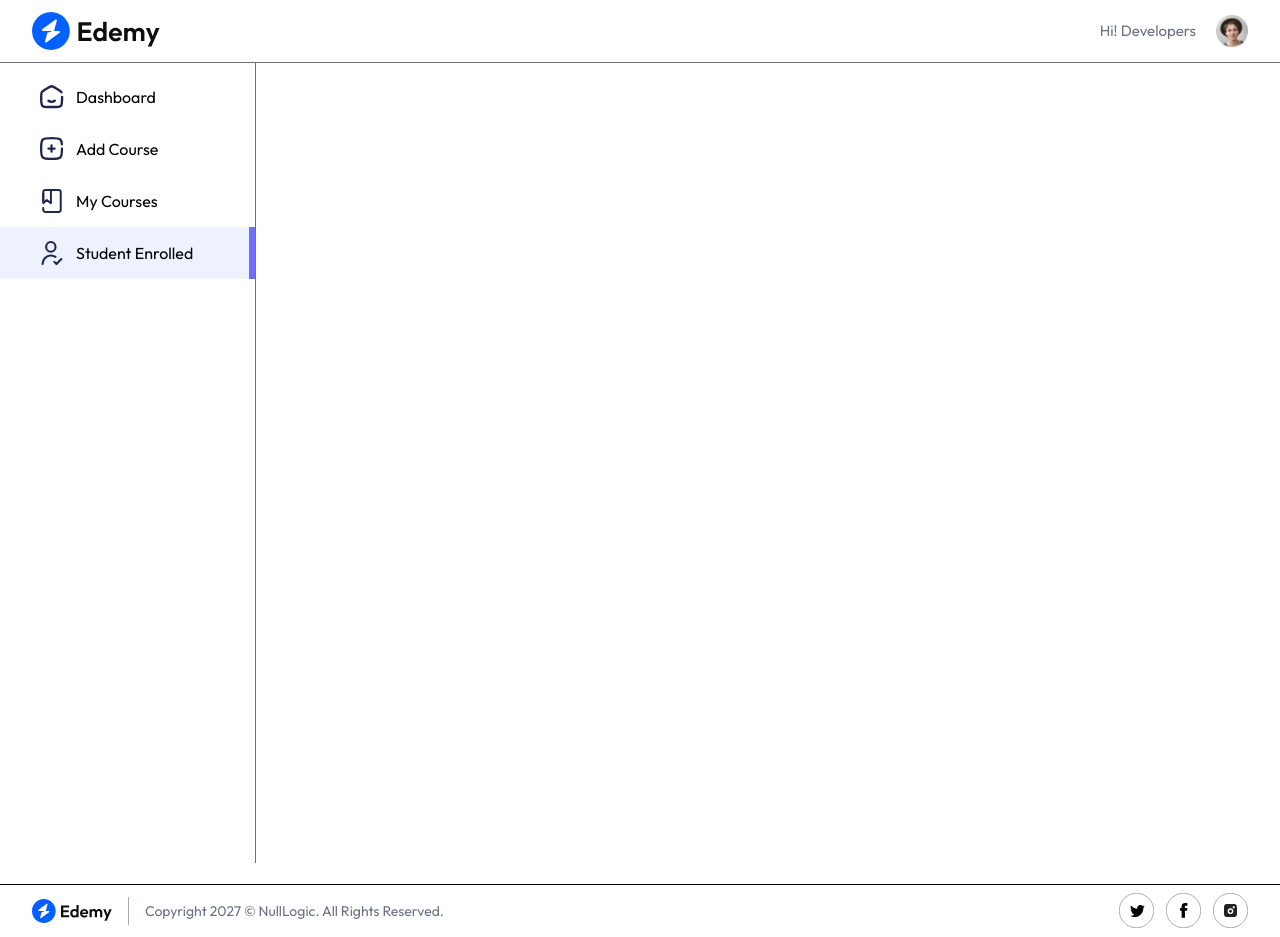
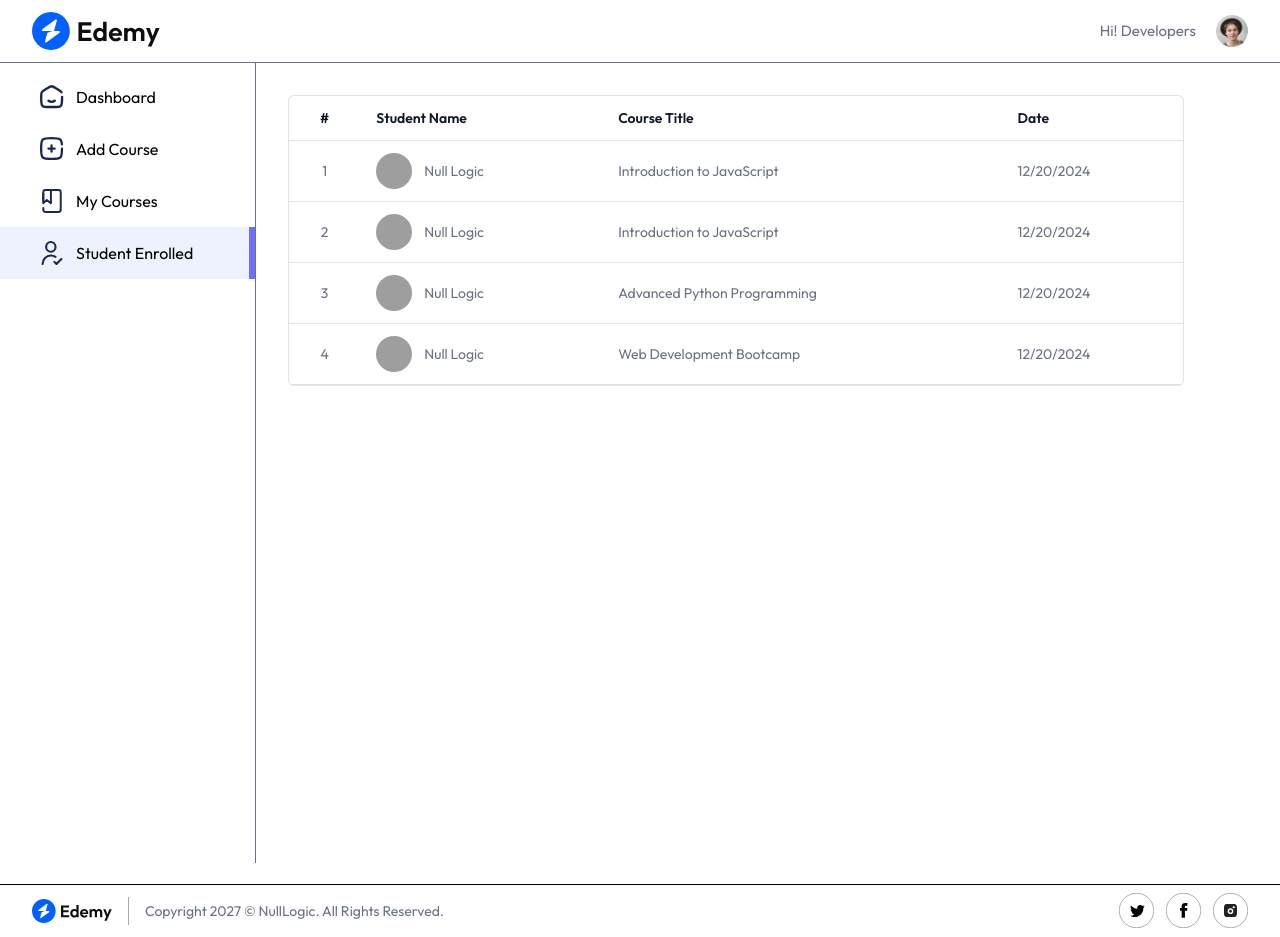
Before and after one commit to ethyne2666/lms, a React (Vite) app in the folder client/: page /educator/student-enrolled in a window 1280 px wide. Built offline with nearby package versions, Linux system fonts and the light colour scheme; no server answers; grey boxes are pictures that could not be loaded; a web font is replaced by a local one.

Commit message:
add course feature

```diff
--- a/client/src/App.jsx
+++ b/client/src/App.jsx
@@ -12,6 +12,8 @@
 import MyCourses from './pages/educator/MyCourses'
 import StudentsEnrolled from './pages/educator/StudentsEnrolled'
 import Navbar from './components/student/Navbar'
+import "quill/dist/quill.snow.css";
+
 
 const App = () => {
 
--- a/client/src/assets/assets.js
+++ b/client/src/assets/assets.js
@@ -92,8 +92,8 @@
 
 export const dummyEducatorData = {
     "_id": "675ac1512100b91a6d9b8b24",
-    "name": "GreatStack",
-    "email": "user.greatstack@gmail.com",
+    "name": "Null Logic",
+    "email": "user.Null Logic@gmail.com",
     "imageUrl": "https://img.clerk.com/eyJ0eXBlIjoicHJveHkiLCJzcmMiOiJodHRwczovL2ltYWdlcy5jbGVyay5kZXYvb2F1dGhfZ29vZ2xlL2ltZ18yclFkaDBOMmFqWnBoTTRBOXZUanZxVlo0aXYifQ",
     "createdAt": "2024-12-12T10:56:17.930Z",
     "updatedAt": "2024-12-12T10:56:17.930Z",
@@ -175,8 +175,8 @@
     {
         "student": {
             "_id": "user_2qQlvXyr02B4Bq6hT0Gvaa5fT9V",
-            "name": "GreatStack",
-            "imageUrl": "https://img.clerk.com/eyJ0eXBlIjoicHJveHkiLCJzcmMiOiJodHRwczovL2ltYWdlcy5jbGVyay5kZXYvb2F1dGhfZ29vZ2xlL2ltZ18ycVFsdmFMSkw3ckIxNHZMU2o4ZURWNEtmR2IifQ"
+            "name": "Null Logic",
+            "imageUrl": "https://res.cloudinary.com/debzdkdon/image/upload/v1785716873/nullLogic_logo_bk1bqc.jpg"
         },
         "courseTitle": "Introduction to JavaScript",
         "purchaseDate": "2024-12-20T08:39:55.509Z"
@@ -184,8 +184,8 @@
     {
         "student": {
             "_id": "user_2qQlvXyr02B4Bq6hT0Gvaa5fT9V",
-            "name": "GreatStack",
-            "imageUrl": "https://img.clerk.com/eyJ0eXBlIjoicHJveHkiLCJzcmMiOiJodHRwczovL2ltYWdlcy5jbGVyay5kZXYvb2F1dGhfZ29vZ2xlL2ltZ18ycVFsdmFMSkw3ckIxNHZMU2o4ZURWNEtmR2IifQ"
+            "name": "Null Logic",
+            "imageUrl": "https://res.cloudinary.com/debzdkdon/image/upload/v1785716873/nullLogic_logo_bk1bqc.jpg"
         },
         "courseTitle": "Introduction to JavaScript",
         "purchaseDate": "2024-12-20T08:59:49.964Z"
@@ -193,8 +193,8 @@
     {
         "student": {
             "_id": "user_2qQlvXyr02B4Bq6hT0Gvaa5fT9V",
-            "name": "GreatStack",
-            "imageUrl": "https://img.clerk.com/eyJ0eXBlIjoicHJveHkiLCJzcmMiOiJodHRwczovL2ltYWdlcy5jbGVyay5kZXYvb2F1dGhfZ29vZ2xlL2ltZ18ycVFsdmFMSkw3ckIxNHZMU2o4ZURWNEtmR2IifQ"
+            "name": "Null Logic",
+            "imageUrl": "https://res.cloudinary.com/debzdkdon/image/upload/v1785716873/nullLogic_logo_bk1bqc.jpg"
         },
         "courseTitle": "Advanced Python Programming",
         "purchaseDate": "2024-12-20T11:03:42.931Z"
@@ -202,8 +202,8 @@
     {
         "student": {
             "_id": "user_2qQlvXyr02B4Bq6hT0Gvaa5fT9V",
-            "name": "GreatStack",
-            "imageUrl": "https://img.clerk.com/eyJ0eXBlIjoicHJveHkiLCJzcmMiOiJodHRwczovL2ltYWdlcy5jbGVyay5kZXYvb2F1dGhfZ29vZ2xlL2ltZ18ycVFsdmFMSkw3ckIxNHZMU2o4ZURWNEtmR2IifQ"
+            "name": "Null Logic",
+            "imageUrl": "https://res.cloudinary.com/debzdkdon/image/upload/v1785716873/nullLogic_logo_bk1bqc.jpg"
         },
         "courseTitle": "Web Development Bootcamp",
         "purchaseDate": "2024-12-20T11:04:48.798Z"
--- a/client/src/pages/educator/AddCourse.jsx
+++ b/client/src/pages/educator/AddCourse.jsx
@@ -1,8 +1,88 @@
-import React from 'react'
+import React, { useEffect, useRef, useState } from 'react';
+import uniqid from 'uniqid';
+import Quill from 'quill';
+import { assets } from '../../assets/assets';
 
 const AddCourse = () => {
+
+  const quillRef = useRef(null);
+  const editorRef = useRef(null);
+
+  const [courseTitle, setCourseTitle] = useState('');
+  const [coursePrice, setCoursePrice] = useState(0);
+  const [discount, setDiscount] = useState(0);
+  const [image, setImage] = useState(null);
+  const [chapters, setChapters] = useState([]);
+
+  const [showPopup , setShowPopup] = useState(false);
+
+  const [currentChapterId , setCurrentChapterId] = useState(null);
+
+  const [lectureDetails , setLectureDetails] = useState(
+    {
+      lectureTitle: '',
+      lectureDuration: '',
+      lectureUrl: '',
+      isPreviewFree: false,
+    }
+  );
+
+  useEffect(() => {
+    if(!quillRef.current && editorRef.current){
+      quillRef.current = new Quill(editorRef.current, {theme : 'snow'});
+    }
+  },[]);
+
+
   return (
-    <div>AddCourse</div>
+    <div className='h-screen overflow-scroll flex flex-col items-start justify-between md:p-8 md:pb-0 p-4 pt-8 pb-0'>
+      <form className='flex flex-col gap-4 max-w-md w-full text-gray-500'>
+        <div className='flex flex-col gap-1'>
+          <p>Course Title</p>
+          <input type="text" onChange={e => setCourseTitle(e.target.value)} value={courseTitle} placeholder='Type here' className='outline-none md:py-2.5 py-2 px-3 rounded border border-gray-500' required/>
+        </div>
+        <div className='flex flex-col gap-1'>
+          <p>Course Description</p>
+          <div ref={editorRef}></div>
+        </div>
+
+        <div className='flex items-center justify-between flex-wrap'>
+          <div className='flex flex-col gap-1'>
+            <p>Course Price</p>
+            <input type="number" onChange={e => setCoursePrice(e.target.value)} value={coursePrice} placeholder='0' className='outline-none md:py-2.5 py-2 w-28 px-3 rounded border border-gray-500' required/>
+          </div>
+          <div className='flex md:flex-row flex-col items-center gap-3'>
+            <p>Course Thumbnail</p>
+            <label htmlFor="thumbnailImage" className='flex items-center gap-3'>
+              <img src={assets.file_upload_icon} alt="" className='p-3 bg-blue-500 rounded'/>
+              <input type="file" id='thumbnailImage' onChange={e => setImage(e.target.files[0])} accept='image/*' hidden />
+              <img src={image ? URL.createObjectURL(image) : ''} alt="" className='max-h-110'/>
+            </label>
+          </div>
+        </div>
+
+        <div className='flex flex-col gap-1'>
+          <p>Discount %</p>
+          <input type="number" onChange={e => setDiscount(e.target.value)} value={discount} placeholder='0' min={0} max={100} className='outline-none md:py-2.5 py-2 w-28 px-3 rounded border border-gray-500' required/>
+        </div>
+
+        {/* Adding Chapters & Lectures */}
+        <div className=''>
+           {chapters.map((chapter, chapterIndex) => {
+            <div key={chapterIndex} className='bg-white border rounded-lg mb-4'>
+              <div className='flex justify-between items-center p-4 border-b'>
+                <div className='flex items-center'>
+                  <img src={assets.dropdown_icon} alt="" width={14} className={``}/>
+                  <span className='font-semibold'>{chapterIndex + 1} {chapter.chapterTitle}</span>
+
+                </div>
+              </div>
+            </div>
+           })}
+        </div>
+
+      </form>
+    </div>
   )
 }
 
--- a/client/src/pages/educator/StudentsEnrolled.jsx
+++ b/client/src/pages/educator/StudentsEnrolled.jsx
@@ -1,11 +1,48 @@
-import React from 'react'
+import React, { useEffect, useState } from 'react'
+import { dummyStudentEnrolled } from '../../assets/assets'
+import Loading from '../../components/student/Loading'
 
 const StudentsEnrolled = () => {
-  return (
-    <div>
 
+  const [enrolledStudents ,  setEnrolledStudents] = useState(null)
+
+  const fetchEnrolledStudents = async () => {
+    setEnrolledStudents(dummyStudentEnrolled)
+  }
+
+  useEffect(() => {
+    fetchEnrolledStudents()
+  } , [])
+
+  return enrolledStudents ? (
+    <div className='min-h-screen flex flex-col items-start justify-between md:p-8 md:pb-0 p-4 pt-8 pb-0'>
+      <div className='flex flex-col items-center max-w-4xl w-full overflow-hidden rounded-md bg-white border border-gray-500/20'>
+        <table className='table-fixed md:table-auto w-full overflow-hidden pb-4'>
+            <thead className='text-gray-900 border-b border-gray-500/20 text-sm text-left'>
+               <tr>
+                <th className='px-4 py-3 font-semibold text-center hidden sm:table-cell'>#</th>
+                <th className='px-4 py-3 font-semibold'>Student Name</th>
+                <th className='px-4 py-3 font-semibold'>Course Title</th>
+                <th className='px-4 py-3 font-semibold hidden sm:table-cell'>Date</th>
+               </tr>
+            </thead>
+            <tbody className='text-sm text-gray-500'>
+              {enrolledStudents.map((item, index) => (
+                <tr key={index} className='border-b border-gray-500/20'>
+                  <td className='px-4 py-3 text-center hidden sm:table-cell'>{index + 1}</td>
+                  <td className='md:px-4 px-2 py-3 flex items-center space-x-3'>
+                    <img src={item.student.imageUrl} alt="" className='w-9 h-9 rounded-full'/>
+                    <span>{item.student.name}</span>
+                  </td>
+                  <td className='px-4 py-3 truncate'>{item.courseTitle}</td>
+                  <td className='px-4 py-3 hidden sm:table-cell'>{new Date(item.purchaseDate).toLocaleDateString()}</td>
+                </tr>
+              ))}
+            </tbody>
+            </table>
+      </div>
     </div>
-  )
+  ) : <Loading />
 }
 
 export default StudentsEnrolled
```
